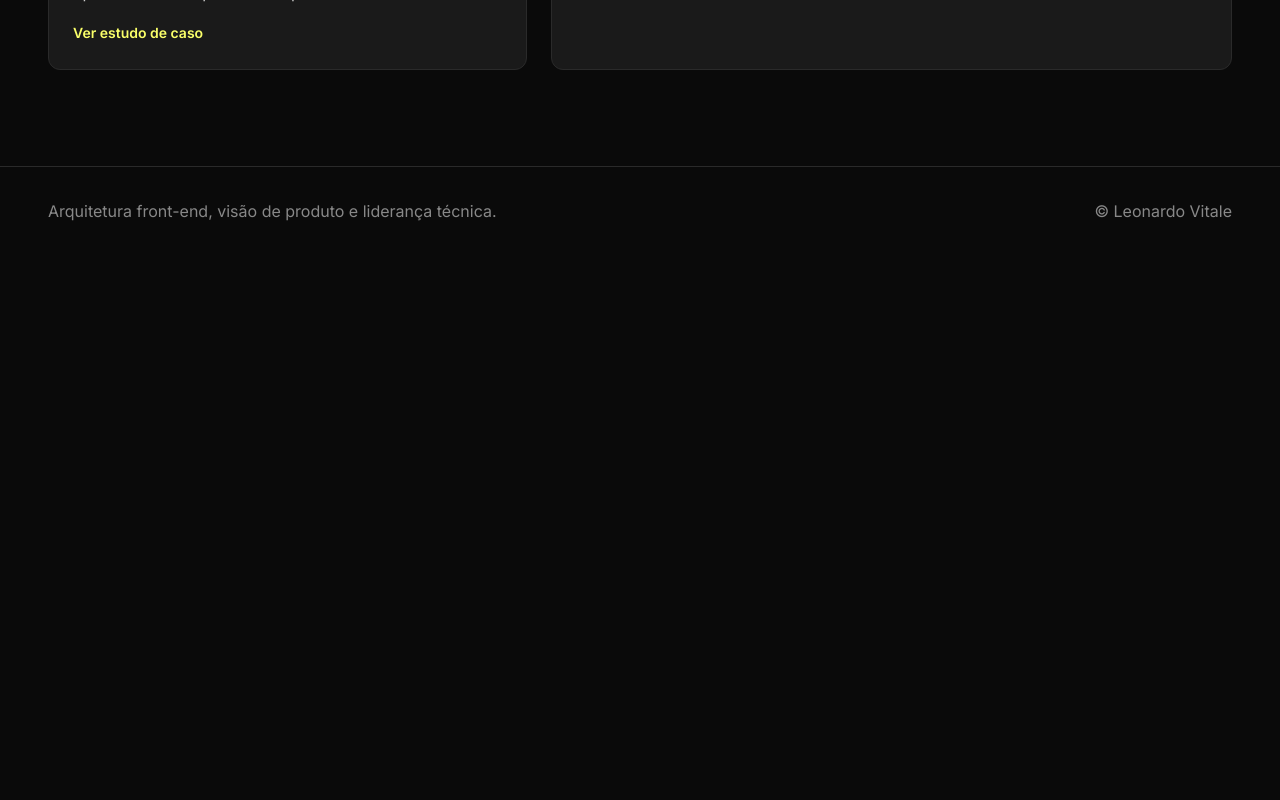
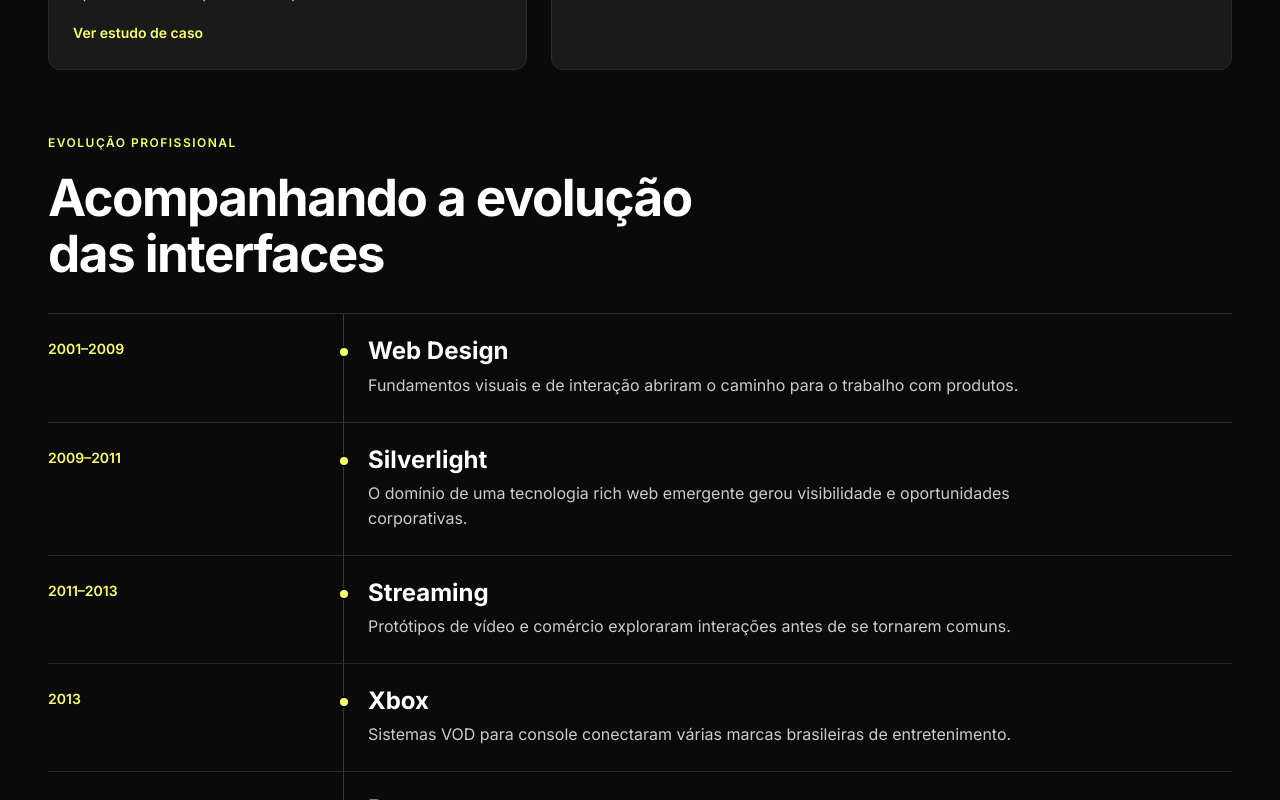
Before and after one commit to LeoVitale/vitale-portifolio, a React (Vite) app: page /pt-br in a window 1280 px wide. Shown: the part 2960-3760 px from the top of the page. Before the commit the page ends 3232 px from the top, so only its background shows below. Built offline with nearby package versions, Linux system fonts and the light colour scheme.

Commit message:
feat(home): add career evolution timeline

```diff
--- /dev/null
+++ b/src/components/home/CareerTimeline.tsx
@@ -0,0 +1,26 @@
+import { useTranslation } from 'react-i18next'
+import { careerMilestones } from '../../content/portfolio'
+
+export function CareerTimeline() {
+  const { t } = useTranslation('home')
+
+  return (
+    <section aria-labelledby="timeline-title" className="career-timeline" id="timeline">
+      <header className="section-heading">
+        <p className="eyebrow">{t('timeline.eyebrow')}</p>
+        <h2 id="timeline-title">{t('timeline.title')}</h2>
+      </header>
+      <ol className="timeline">
+        {careerMilestones.map((milestone) => (
+          <li className="timeline__item" key={milestone.id}>
+            <time>{milestone.period}</time>
+            <div>
+              <h3 className="timeline__label">{t(milestone.labelKey)}</h3>
+              <p className="timeline__description">{t(milestone.descriptionKey)}</p>
+            </div>
+          </li>
+        ))}
+      </ol>
+    </section>
+  )
+}
--- a/src/pages/HomePage.tsx
+++ b/src/pages/HomePage.tsx
@@ -1,4 +1,5 @@
 import { CareerSignals } from '../components/home/CareerSignals'
+import { CareerTimeline } from '../components/home/CareerTimeline'
 import { Hero } from '../components/home/Hero'
 import { SelectedWork } from '../components/home/SelectedWork'
 
@@ -8,6 +9,7 @@ export function HomePage() {
       <Hero />
       <CareerSignals />
       <SelectedWork />
+      <CareerTimeline />
     </div>
   )
 }
--- a/src/styles/pages.css
+++ b/src/styles/pages.css
@@ -233,6 +233,64 @@
   color: var(--color-primary);
 }
 
+.career-timeline {
+  scroll-margin-top: var(--space-8);
+}
+
+.timeline {
+  position: relative;
+  margin: 0;
+  padding: 0;
+  list-style: none;
+}
+
+.timeline::before {
+  position: absolute;
+  inset-block: 0;
+  inset-inline-start: calc(25% - 1px);
+  width: 1px;
+  background: var(--color-hairline-strong);
+  content: '';
+}
+
+.timeline__item {
+  position: relative;
+  display: grid;
+  grid-template-columns: 3fr 9fr;
+  gap: var(--space-8);
+  padding-block: var(--space-6);
+  border-top: 1px solid var(--color-hairline);
+}
+
+.timeline__item::before {
+  position: absolute;
+  inset-block-start: 2rem;
+  inset-inline-start: calc(25% - 0.375rem);
+  width: 0.75rem;
+  height: 0.75rem;
+  border: 2px solid var(--color-canvas);
+  border-radius: 50%;
+  background: var(--color-primary);
+  content: '';
+}
+
+.timeline__item time {
+  color: var(--color-primary);
+  font-size: 0.875rem;
+  font-weight: 600;
+}
+
+.timeline__label {
+  margin-block-end: var(--space-2);
+  font-size: 1.5rem;
+}
+
+.timeline__description {
+  max-width: 45rem;
+  margin-block-end: 0;
+  color: var(--color-body);
+}
+
 @media (max-width: 47.99rem) {
   .home-page {
     gap: var(--space-12);
@@ -294,6 +352,20 @@
     min-height: 12rem;
     aspect-ratio: 16 / 10;
   }
+
+  .timeline::before {
+    inset-inline-start: 0.375rem;
+  }
+
+  .timeline__item {
+    grid-template-columns: 1fr;
+    gap: var(--space-2);
+    padding-inline-start: var(--space-8);
+  }
+
+  .timeline__item::before {
+    inset-inline-start: 0;
+  }
 }
 
 @media (prefers-reduced-motion: reduce) {
```
Also changed, not shown: .specs/features/portfolio-v1/spec.md, .specs/features/portfolio-v1/tasks.md, 1 other file (tests, documents, lock files or other folders).
